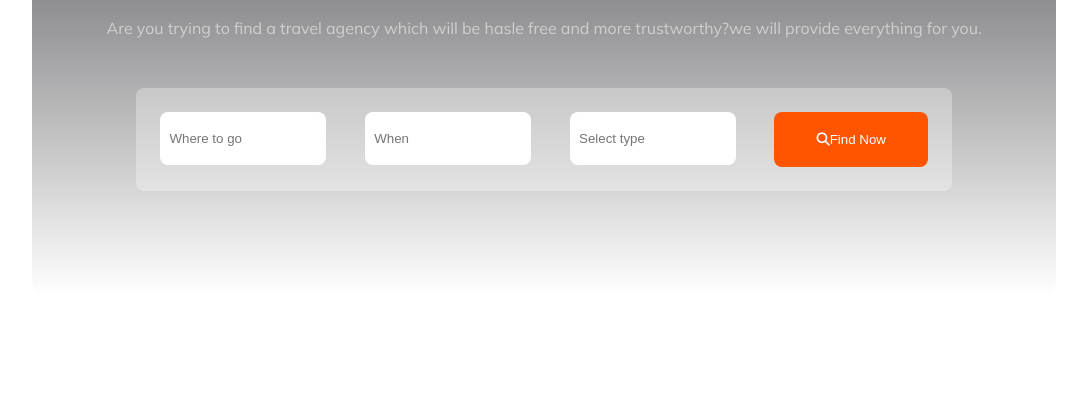
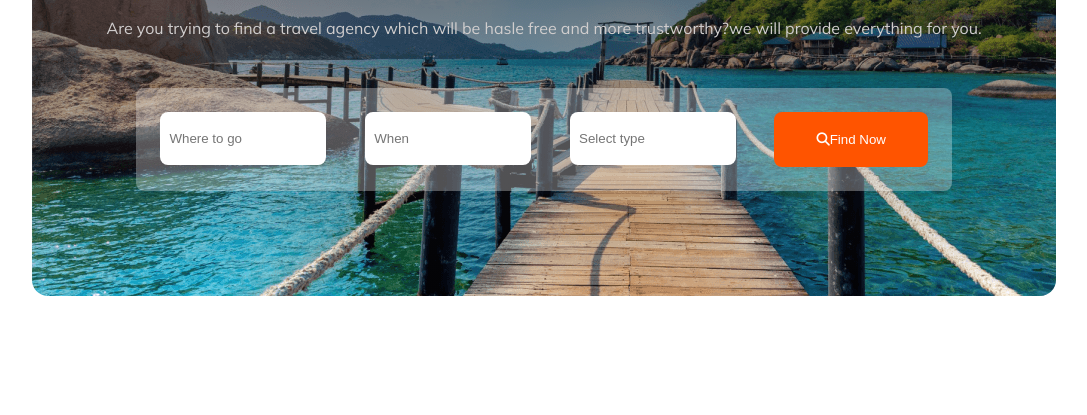
Before and after one commit to SabbirRahman71/2nd-assignment, a plain HTML site: page index.html in a window 1280 px wide. Shown: the part 385-800 px from the top of the page, without its empty margins (96-1183 px from the left). Drawn offline with Linux system fonts and the light colour scheme; the site is published under a folder, as on GitHub Pages, so addresses that start at the root find nothing.

Commit message:
image problem solved

```diff
--- a/styles/style.css
+++ b/styles/style.css
@@ -54,7 +54,8 @@ nav {
       rgba(19, 19, 24, 0.8) 0%,
       rgba(19, 19, 24, 0) 100%
     ),
-    url(/Images/banner.png);
+    url(../Images/banner.png);
+
   width: 100%;
   height: 31rem;
   border-radius: 1rem;
```
